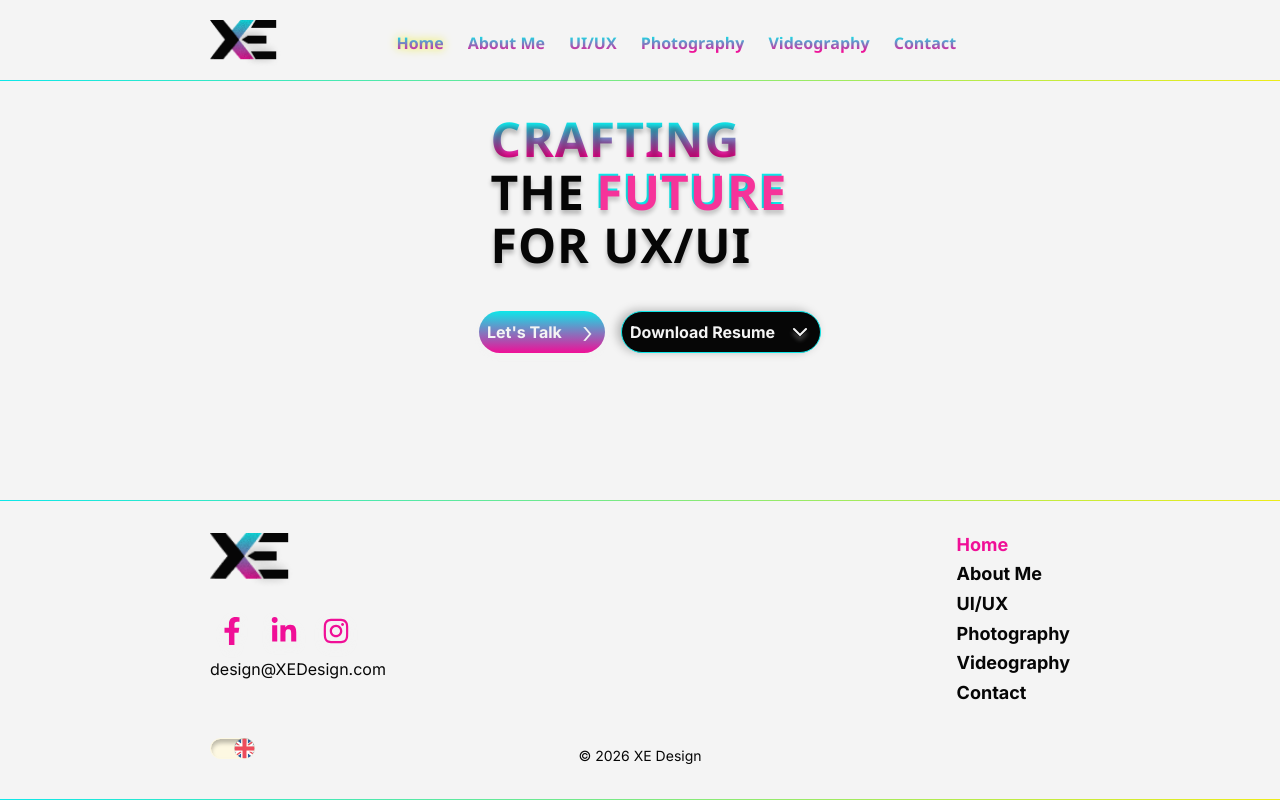
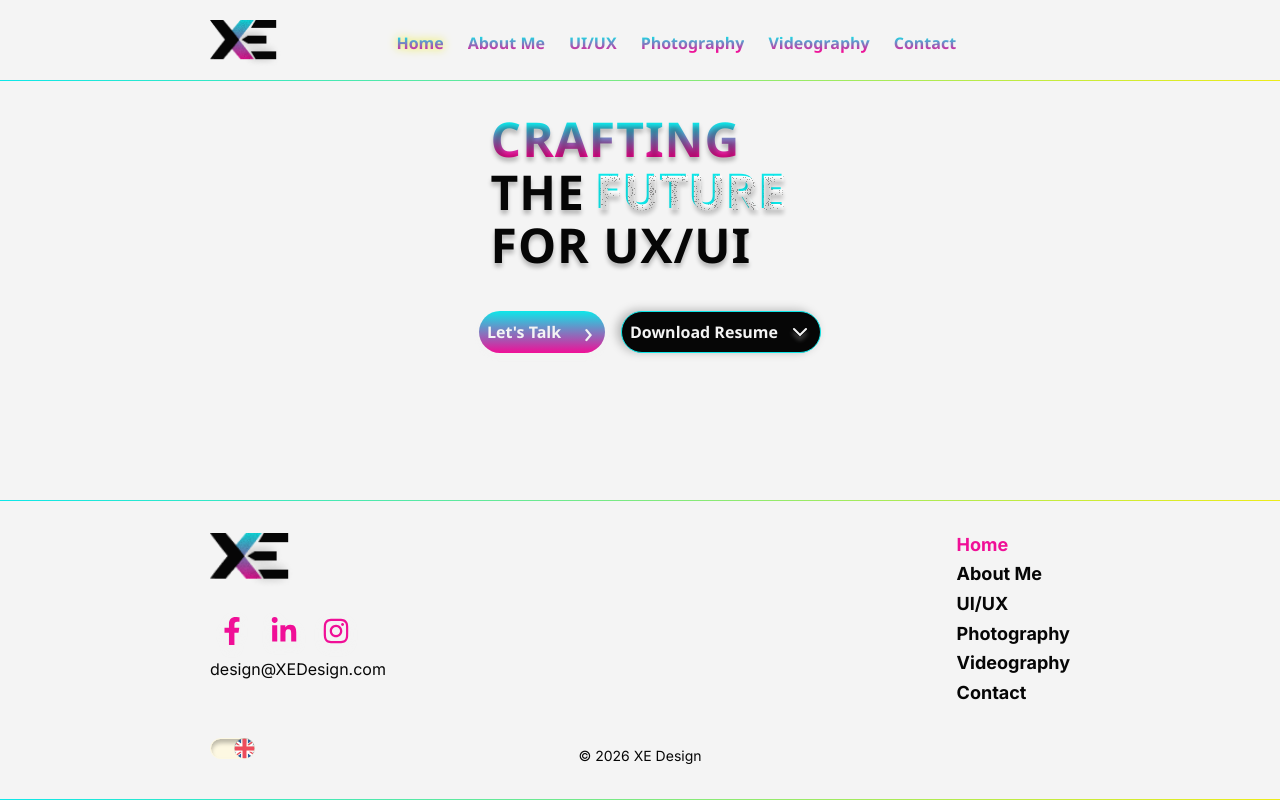
Before and after one commit to duct-tape-deployments/devin-portfolio, a React (Vite) app: page / in a window 1280 px wide. Built offline with nearby package versions, Linux system fonts and the light colour scheme; a web font is replaced by a local one.

Commit message:
style: add freaking dots to the future

```diff
--- a/src/components/interface/HomeHero.tsx
+++ b/src/components/interface/HomeHero.tsx
@@ -3,7 +3,7 @@ import { DownArrow } from './DownArrow';
 export function HomeHero() {
   return (
     <section className="bg-background px-1 py-8 text-left" aria-labelledby="home-hero-title">
-      <div className="mx-auto w-full max-w-[900px] text-left place-items-center">
+      <div className="mx-auto w-full max-w-[900px] text-left place-items-center font-display">
         <h1
           id="home-hero-title"
           className="max-w-[680px] text-display leading-display font-black tracking-[0.02em]"
@@ -20,9 +20,7 @@ export function HomeHero() {
               >
                 FUTURE
               </span>
-              <span className="relative -left-0.5 bg-text-noise bg-clip-text text-pink-500">
-                FUTURE
-              </span>
+              <span className="relative -left-0.5 bg-white grainy-text">FUTURE</span>
             </span>
           </span>
           <span className="block text-shadow-drop">FOR UX/UI</span>
--- a/src/styles/tokens.css
+++ b/src/styles/tokens.css
@@ -57,11 +57,6 @@
     var(--color-cyan) 18.97%,
     var(--color-magenta) 79.31%
   );
-
-  /* Monochrome noise: 1px speckles at 25% black over the paper fill*/
-  --background-image-text-noise:
-    radial-gradient(circle, rgba(6, 6, 6, 0.25) 0 1px, transparent 1px) 0 0 / 3px 3px,
-    var(--color-paper);
 
   /*separator lines */
   --background-image-gradient-divider: linear-gradient(
@@ -152,6 +147,10 @@
   /* ---- Layout --------------------------------------------------------
      Tailwind default (sm/md/lg/xl/2xl)?? */
   --container-content: 900px;
+
+  /* -----Font Speckles h1 home hero ----------------------------------------*/
+  /* DON'T DELETE THIS!! - THIS MAKES THE GRAINS ON "FUTURE" TEXT VISIBLE FOR SOME REASON CURRENTLY UNKNOWN */
+  --background-image-grainy-text:;
 }
 
 .dark {
@@ -170,3 +169,18 @@
   --color-toggle-glow: rgba(42, 95, 158, 0.5);
   --color-social: var(--color-yellow);
 }
+
+/*--- SMALL DOTS ON HOME HERO "FUTURE" -------------*/
+@layer components {
+  .grainy-text {
+    @apply bg-grainy-text bg-clip-text text-transparent;
+    -webkit-background-clip: text;
+    -webkit-text-fill-color: transparent;
+    color: transparent;
+    background: repeating-radial-gradient(circle, #a8a8a8 0 0.000009%, transparent 0 0.00009%);
+    background-clip: text;
+    -webkit-background-clip: text;
+    text-fill-color: transparent; /* For Safari */
+    background-blend-mode: translucent;
+  }
+}
```
